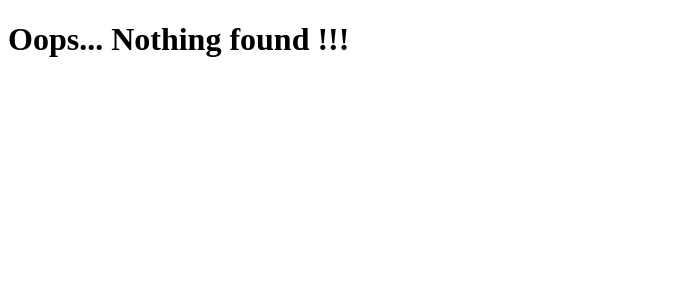
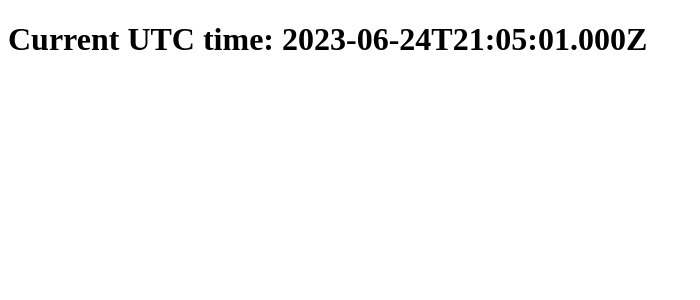
Before and after one commit to harishkannarao/github-pages-demo, a Next.js app: page /time in a window 1280 px wide. Before the commit this address had no page. Shown: the top 300 px of the page, without its empty margins (0-700 px from the left). Built offline with nearby package versions, Linux system fonts and the light colour scheme.

Commit message:
Displaying current time

```diff
--- a/app/landing/page.tsx
+++ /dev/null
@@ -1,5 +0,0 @@
-export default function Page() {
-    return (
-        <h1>Landing Page..</h1>
-    )
-}
--- /dev/null
+++ b/app/time/page.tsx
@@ -0,0 +1,9 @@
+import { CurrentTime } from "../../components/time/time";
+
+export default function Page() {
+    return (
+        <h1>
+            <span>Current UTC time: </span><CurrentTime />
+        </h1>
+    )
+}
--- /dev/null
+++ b/components/time/time.tsx
@@ -0,0 +1,7 @@
+import * as timeModule from "./time_util";
+
+export function CurrentTime() {
+    return (
+        <span data-testid="current-time">{timeModule.currentTime().toISOString()}</span>
+    );
+}
--- /dev/null
+++ b/components/time/time_util.tsx
@@ -0,0 +1,3 @@
+export function currentTime(): Date {
+    return new Date();
+}
```
Also changed, not shown: app/page.tsx (+11 -2 lines).
